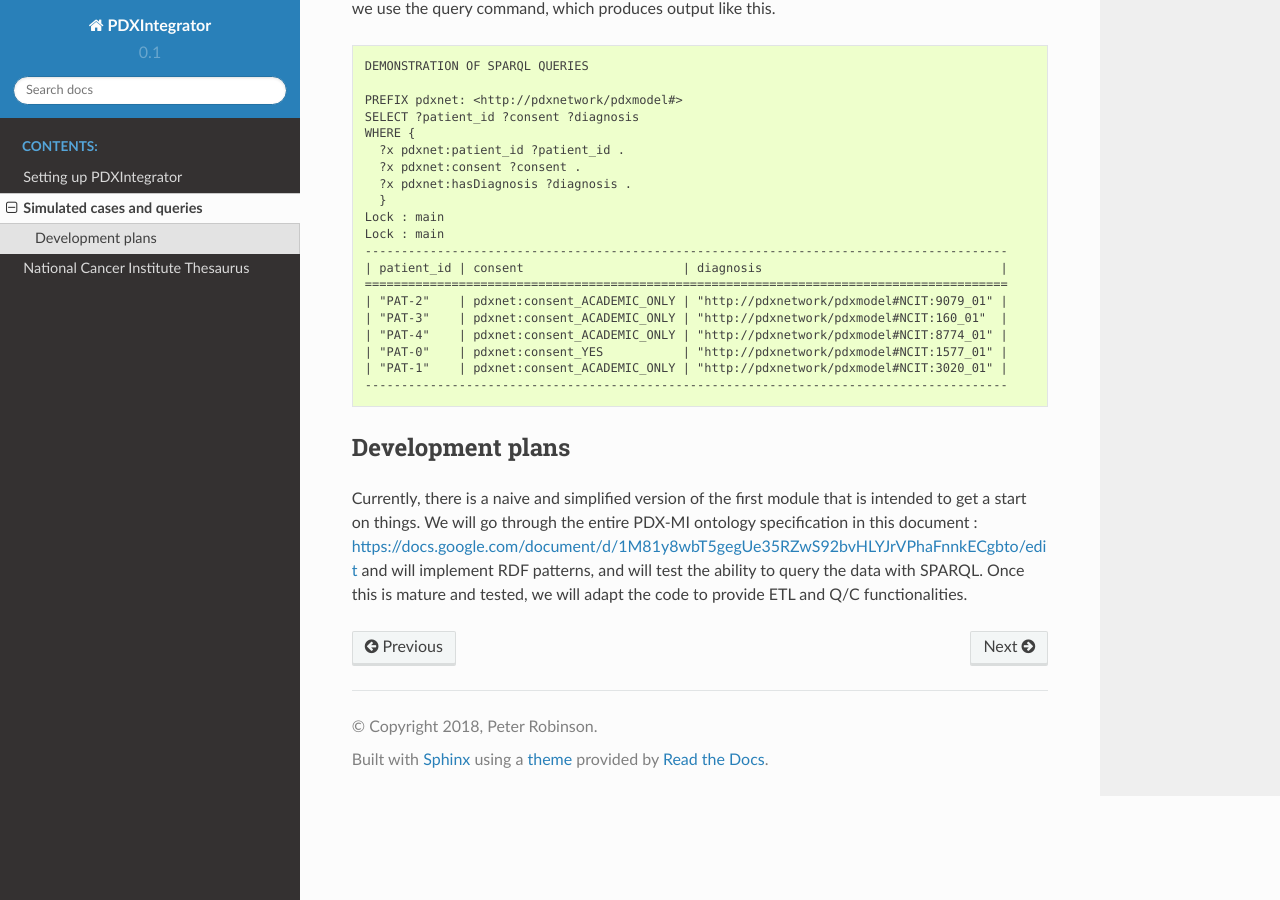
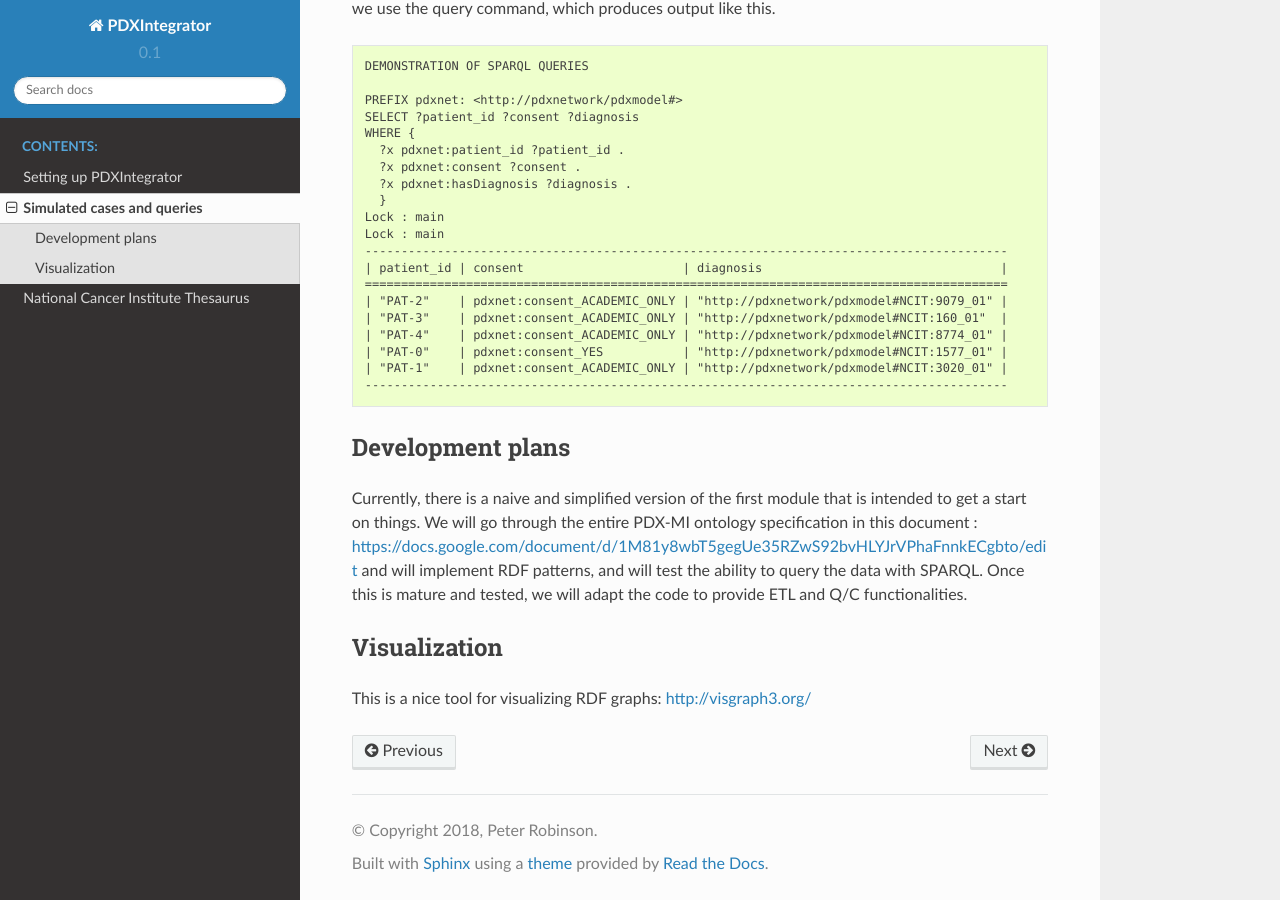
Before and after one commit to TheJacksonLaboratory/PDXintegrator, a Sphinx documentation site: the page built from docs/simulation.rst, in a window 1280 px wide and 900 px high, scrolled down 1431 px. Built offline with Sphinx 7.4.7 and the Read the Docs theme 2.0.0, drawn with Linux system fonts in a browser that asks for light colours.

Commit message:
more docs

```diff
--- a/docs/simulation.rst
+++ b/docs/simulation.rst
@@ -97,3 +97,7 @@ document :
 https://docs.google.com/document/d/1M81y8wbT5gegUe35RZwS92bvHLYJrVPhaFnnkECgbto/edit
 and will implement RDF patterns, and will test the ability to query the data with SPARQL. Once this
 is mature and tested, we will adapt the code to provide ETL and Q/C functionalities.
+
+Visualization
+~~~~~~~~~~~~~
+This is a nice tool for visualizing RDF graphs: http://visgraph3.org/
```
